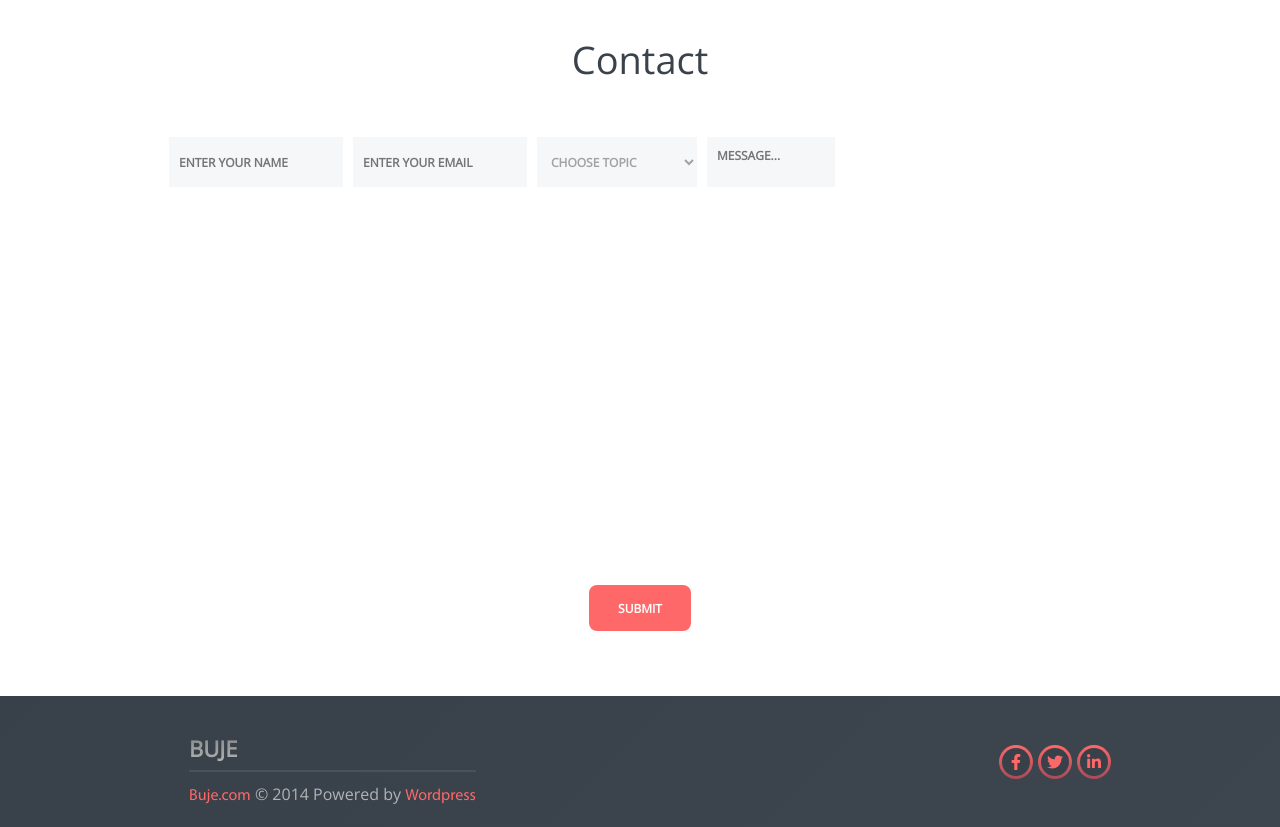
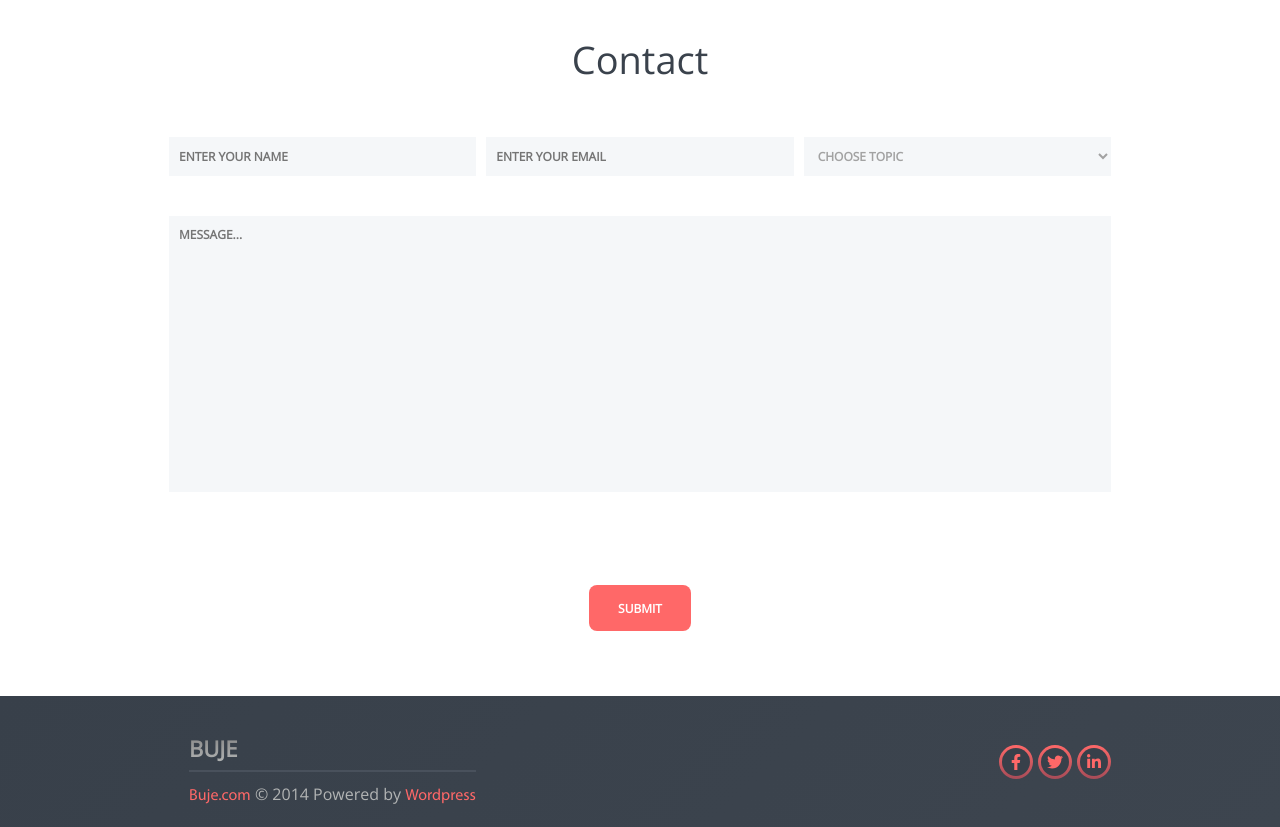
Before and after one commit to PiotrWolski1000/react-pixel-perfect-website, a React (Create React App) app: page / in a window 1280 px wide. Shown: the part 2840-3667 px from the top of the page. Built offline with nearby package versions, Linux system fonts and the light colour scheme.

Commit message:
changing classNames

```diff
--- a/src/components/ContactForm/index.js
+++ b/src/components/ContactForm/index.js
@@ -1,3 +1,4 @@
+
 import React, { Component } from 'react'
 import './../../css/shared.scss'
 import './../../css/form.scss'
@@ -193,7 +194,7 @@ class index extends Component {
                     action="/"
                 >
                     <input
-                        className = {this.state.namePassed === false?'input1 input__validation__fail':'input1'}
+                        className = {this.state.namePassed === false?'input__name input__validation__fail':'input__name'}
                         type='text'
                         name='name'
                         value={this.state.name}
@@ -204,7 +205,7 @@ class index extends Component {
                     />
 
                     <input
-                        className={this.state.emailPassed === false?'input2 input__validation__fail':'input2'}
+                        className={this.state.emailPassed === false?'input__email input__validation__fail':'input__email'}
                         type='email'
                         name='email'
                         value={this.state.email}
@@ -215,7 +216,7 @@ class index extends Component {
                     />
 
                     <select
-                        className={this.state.topicPassed === false?'input3 input__validation__fail':'input3'}
+                        className={this.state.topicPassed === false?'input__topic input__validation__fail':'input__topic'}
                         name='topic'
                         placeholder="CHOOSE TOPIC"
                         onChange={this.onChangeInput}
@@ -258,7 +259,7 @@ class index extends Component {
                     :null}
 
                     <textarea
-                        className={this.state.messagePassed === false?'input4 input__validation__fail':'input4'}
+                        className={this.state.messagePassed === false?'input__message input__validation__fail':'input__message'}
                         name='message'
                         placeholder='MESSAGE...'
                         value={this.state.message}
```
